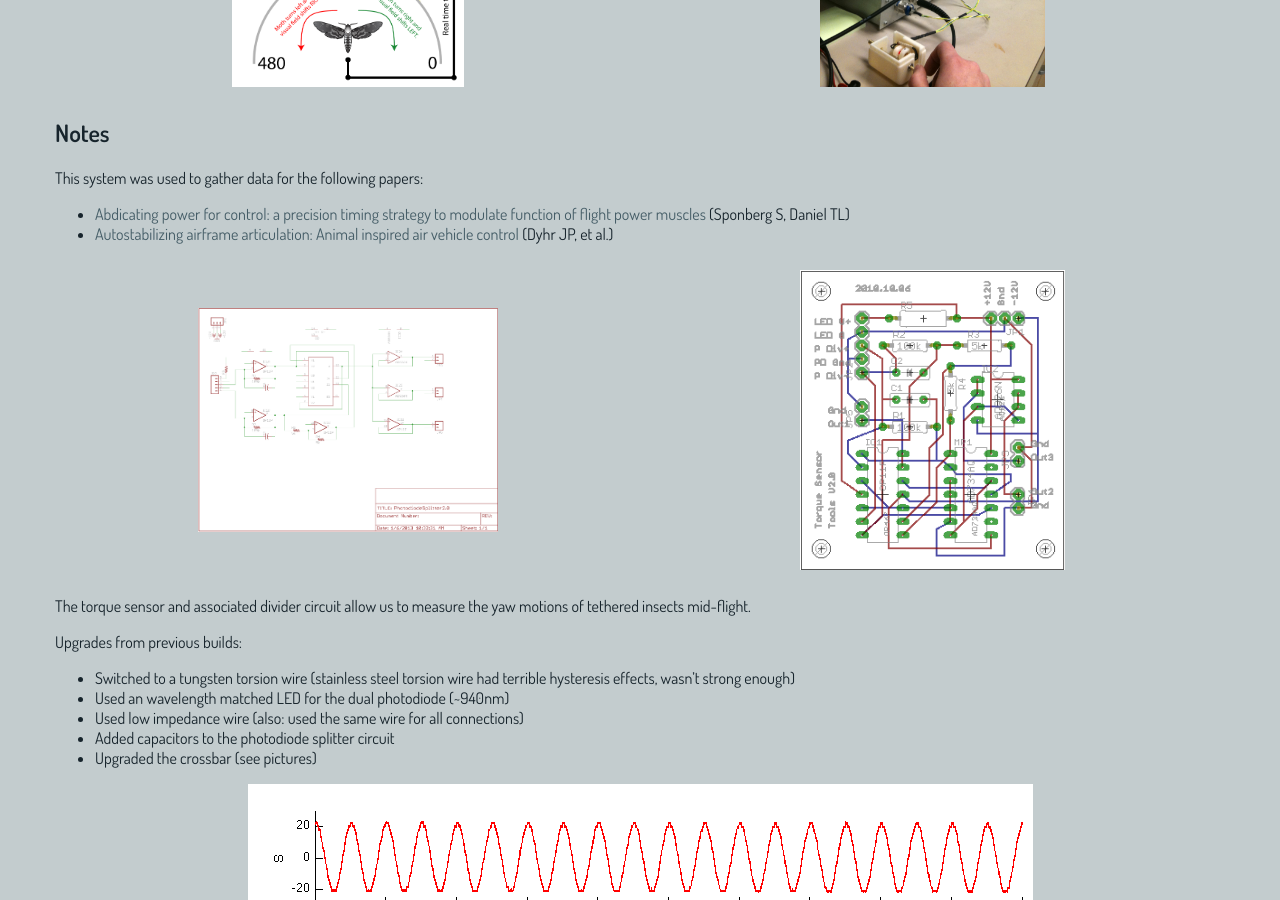
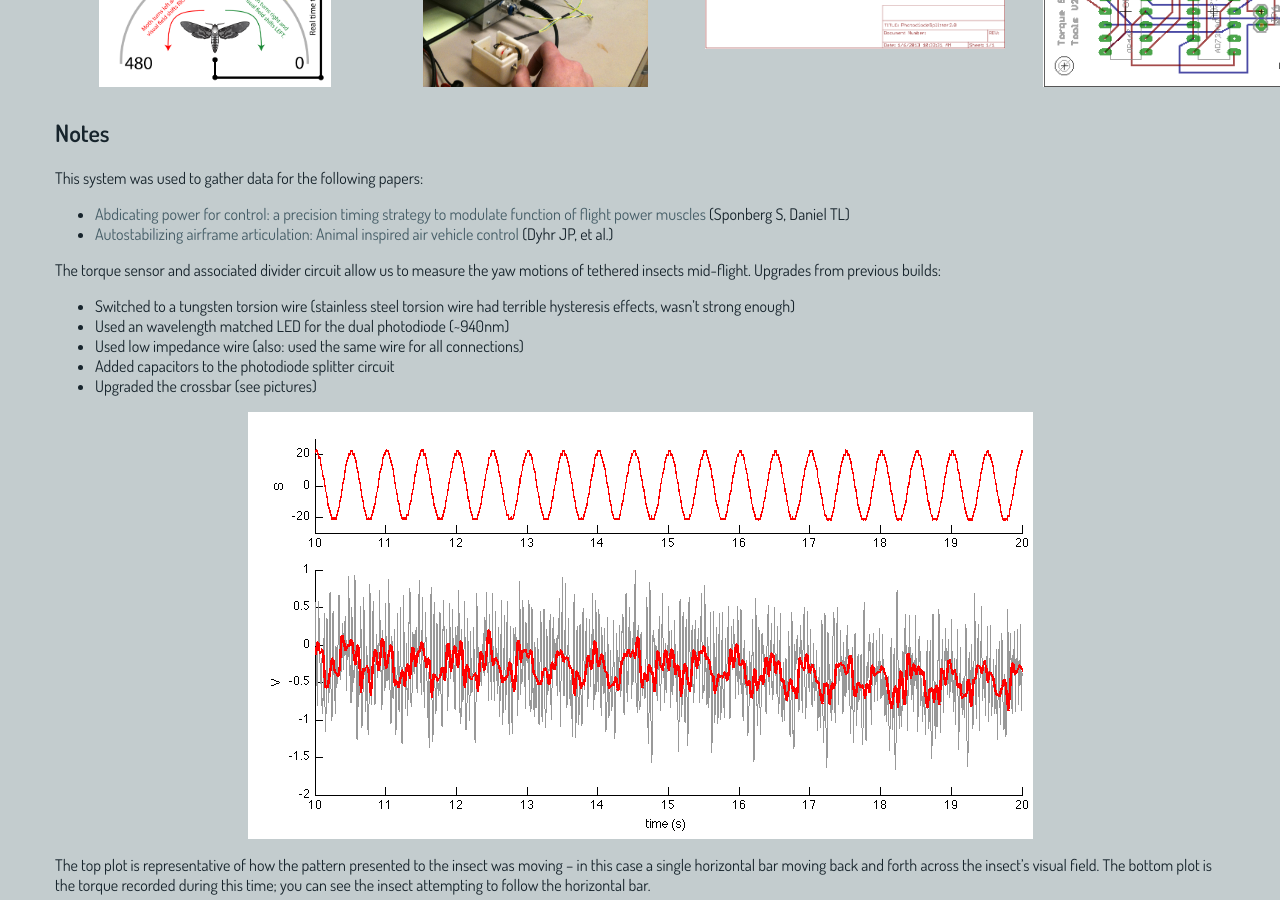
Before and after one commit to kairozu/kairozu.github.io, a Jekyll site: the page built from updates/_posts/2011-04-01-insect-flight-lab.md, in a window 1280 px wide and 900 px high, scrolled down 1230 px. Built offline with Jekyll 4.4.1, drawn with Linux system fonts in a browser that asks for light colours; nearby versions of some CDN libraries.

Commit message:
combining imgs in vis flight lab

```diff
--- a/updates/_posts/2011-04-01-insect-flight-lab.md
+++ b/updates/_posts/2011-04-01-insect-flight-lab.md
@@ -40,6 +40,8 @@
 <div class="flexBox">
 	<a href="/images/torquearena.png"><div class="innerImg" style="background-image: url('/images/torquearena.png');"></div></a>
 	<a href="/images/testing_torque.jpg"><div class="innerImg" style="background-image: url('/images/testing_torque.jpg');"></div></a>
+	<a href="/images/torque2.0.png"><div class="innerImg" style="background-image: url('/images/torque2.0.png');"></div></a>
+	<a href="/images/torque2.0board.png"><div class="innerImg" style="background-image: url('/images/torque2.0board.png');"></div></a>
 </div>
 
 ## Notes
@@ -48,14 +50,7 @@
 * [Abdicating power for control: a precision timing strategy to modulate function of flight power muscles](/images/abdicating.pdf) (Sponberg S, Daniel TL)
 * [Autostabilizing airframe articulation: Animal inspired air vehicle control](/images/autostabilizing.pdf) (Dyhr JP, et al.)
 
-<div class="flexBox">
-	<a href="/images/torque2.0.png"><div class="innerImg" style="background-image: url('/images/torque2.0.png');"></div></a>
-	<a href="/images/torque2.0board.png"><div class="innerImg" style="background-image: url('/images/torque2.0board.png');"></div></a>
-</div>
-
-The torque sensor and associated divider circuit allow us to measure the yaw motions of tethered insects mid-flight.
-
-Upgrades from previous builds:
+The torque sensor and associated divider circuit allow us to measure the yaw motions of tethered insects mid-flight. Upgrades from previous builds:
 
 * Switched to a tungsten torsion wire (stainless steel torsion wire had terrible hysteresis effects, wasn't strong enough)
 * Used an wavelength matched LED for the dual photodiode (~940nm)
```
